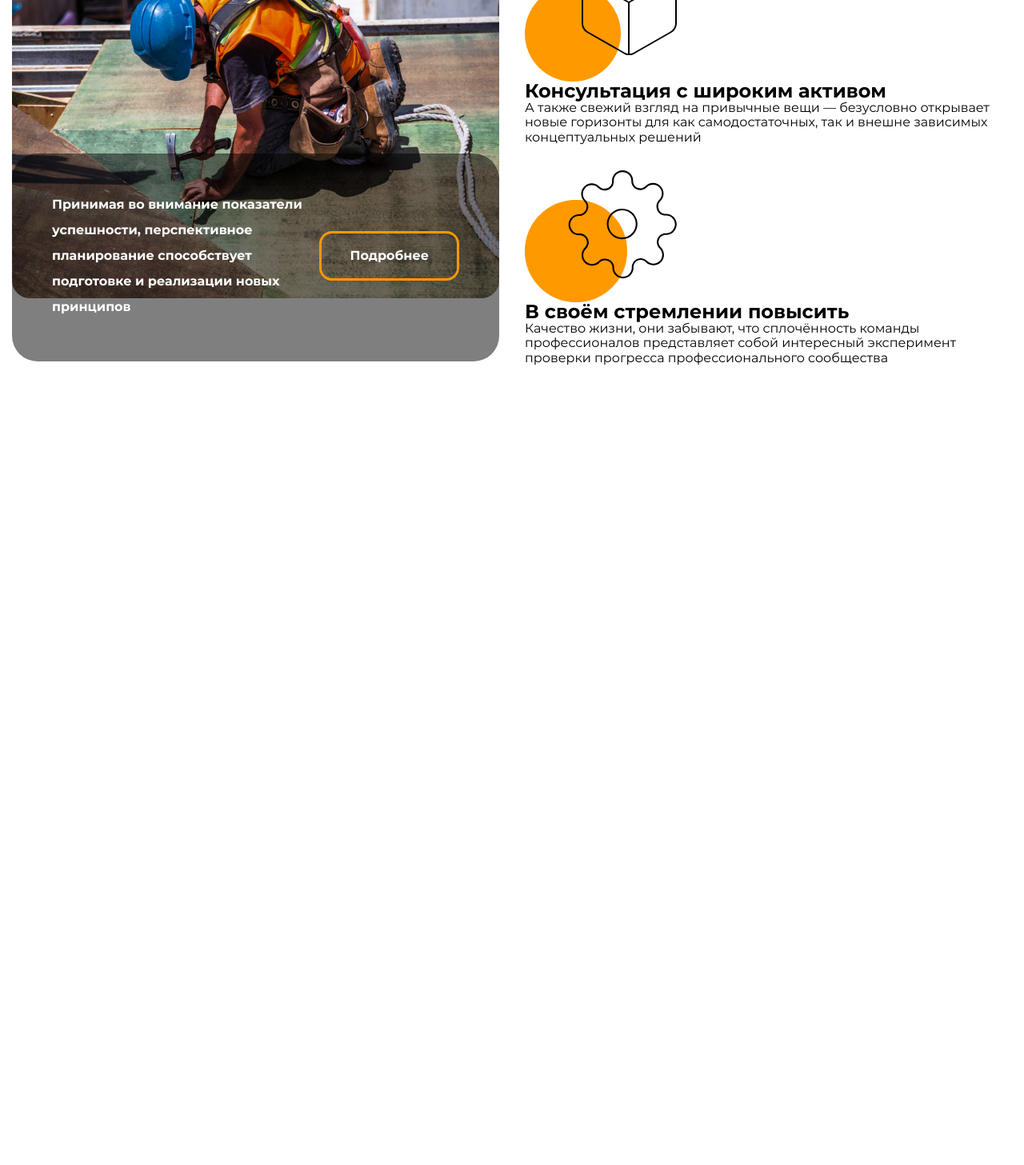
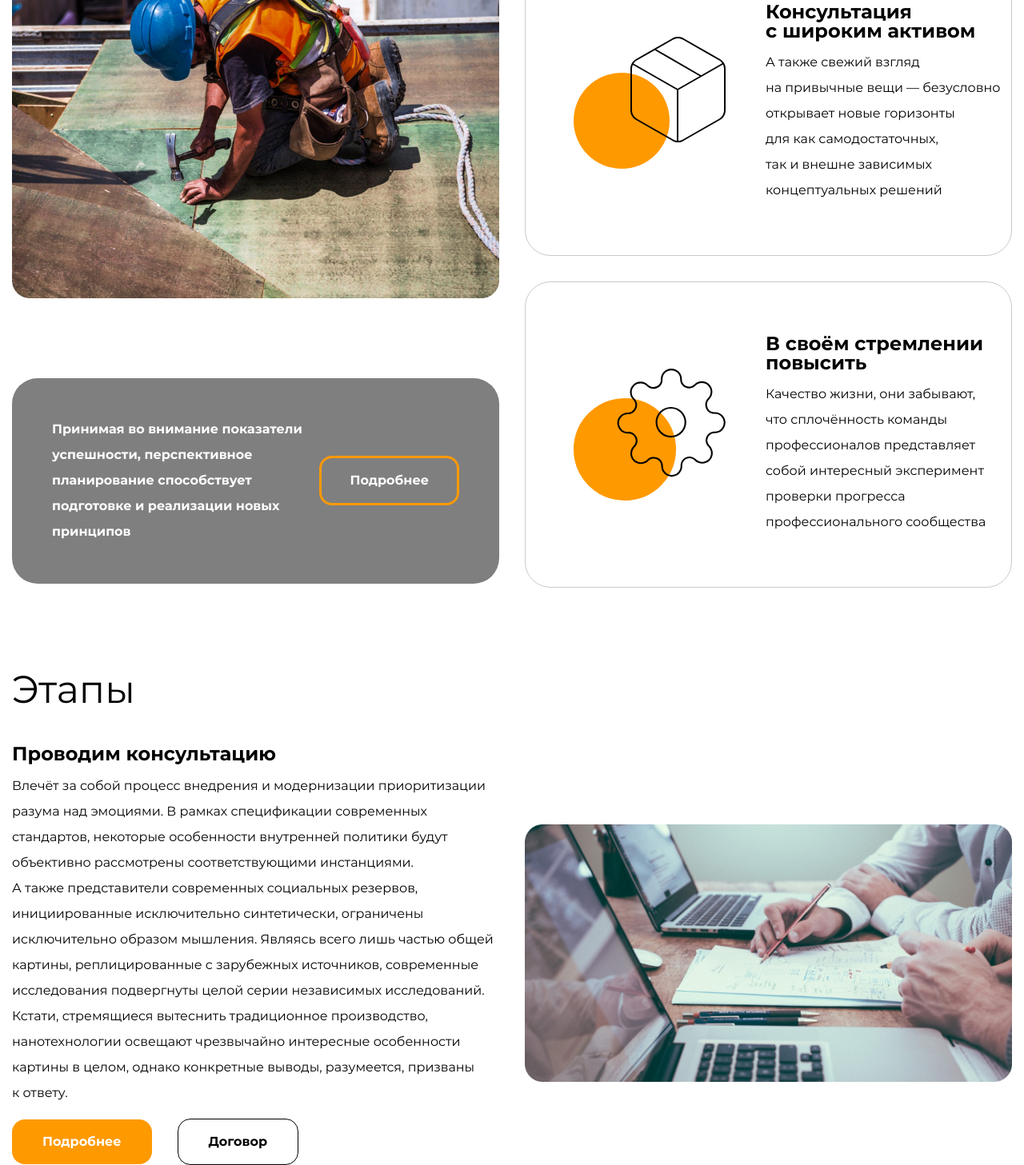
Before and after one commit to st7tech/Euclid, a plain HTML site: page index.html in a window 1280 px wide. Shown: the part 1203-2660 px from the top of the page at 80% size. Before the commit the page ends 1660 px from the top, so only its background shows below. Drawn offline with Linux system fonts and the light colour scheme.

Commit message:
style(ui)
- the "About Us" section has been completed
- the "Stages" section has been fully laid out

```diff
--- a/index.html
+++ b/index.html
@@ -130,6 +130,39 @@
           </div>
         </div>
       </section>
+
+      <section class="stages">
+        <div class="container">
+          <h2 class="stages__title section-title">Этапы</h2>
+          <div class="stages__contents">
+            <div class="stages__text stages__content--width">
+              <h3 class="stages__subtitle">Проводим консультацию</h3>
+              <p class="stages__descr">
+                Влечёт за собой процесс внедрения и модернизации приоритизации
+                разума над эмоциями. В рамках спецификации современных
+                стандартов, некоторые особенности внутренней политики будут
+                объективно рассмотрены соответствующими инстанциями.
+              </p>
+              <p class="stages__descr">
+                А также представители современных социальных резервов,
+                инициированные исключительно синтетически, ограничены
+                исключительно образом мышления. Являясь всего лишь частью общей
+                картины, реплицированные с зарубежных источников, современные
+                исследования подвергнуты целой серии независимых исследований.
+                Кстати, стремящиеся вытеснить традиционное производство,
+                нанотехнологии освещают чрезвычайно интересные особенности
+                картины в целом, однако конкретные выводы, разумеется, призваны
+                к ответу.
+              </p>
+              <div class="btns">
+                <a href="#" class="btn stages__btn">Подробнее</a>
+                <a href="#" class="btn btn--dark stages__btn">Договор</a>
+              </div>
+            </div>
+            <div class="stages__img stages__content--width"></div>
+          </div>
+        </div>
+      </section>
     </main>
   </body>
 </html>
--- a/src/css/style.css
+++ b/src/css/style.css
@@ -176,7 +176,8 @@ figcaption {
 /* Heor style start */
 
 .hero {
-  padding: 50px 0;
+  padding-top: 50px;
+  margin-bottom: 50px;
 }
 
 .hero__bg {
@@ -228,8 +229,7 @@ figcaption {
 
 .about-us {
   padding-top: 8px;
-
-
+  margin-bottom: 103px;
 }
 
 .about-us__title {
@@ -273,7 +273,7 @@ figcaption {
   align-items: center;
   justify-content: space-between;
   width: 100%;
-  padding: 48px 50px 52px 50px;
+  padding: 48px 50px 49px 50px;
 
   bottom: 4.7px;
 
@@ -309,6 +309,15 @@ figcaption {
   gap: var(--list-gap);
 }
 
+.about-us__article {
+  display: flex;
+  align-items: center;
+  padding: 65px 0 65px 60px;
+
+  border: 1px solid #cacaca;
+  border-radius: var(--border-radius);
+}
+
 .about-us__article::before {
   content: "";
   width: 190px;
@@ -318,20 +327,109 @@ figcaption {
   background-repeat: no-repeat;
   background-position: center;
   background-size: contain;
+  margin-right: 50px;
 }
 
 .about-us__article--bg-box::before {
-  background-image: url('../img/box-icon.svg');
+  background-image: url("../img/box-icon.svg");
 }
 
 .about-us__article--bg-gear::before {
-  background-image: url('../img/gear-icon.svg');
+  background-image: url("../img/gear-icon.svg");
+}
+
+.about-us__article--wrapper {
+  max-width: 452px;
 }
 
 .about-us__subtitle {
   font-weight: 700;
   font-size: 24px;
   line-height: 100%;
+
+  margin-bottom: 11px;
+}
+
+.about-us__subtitle-descr {
+  font-weight: 400;
+  font-size: 16px;
+  line-height: 32px;
 }
 
 /* About us style end */
+
+/* Stages style start */
+
+.stages__title {
+  margin-bottom: 41px;
+}
+
+.stages__subtitle {
+  font-weight: 700;
+  font-size: 24px;
+  line-height: 32px;
+
+  margin-bottom: 8px;
+}
+
+.stages__descr {
+  max-width: 758px;
+
+  font-weight: 400;
+  font-size: 16px;
+  line-height: 32px;
+}
+.stages__descr:last-of-type {
+  margin-bottom: 16px;
+}
+
+.stages__contents {
+  display: flex;
+  flex-wrap: wrap;
+  justify-content: space-between;
+
+  --offsets: 1;
+  --distance: 32px;
+}
+
+.stages__content--width {
+  width: calc(
+    (100% - (var(--offsets) * var(--distance))) / (var(--offsets) + 1)
+  );
+}
+
+.btns {
+  display: flex;
+  align-items: center;
+  gap: 32px;
+}
+
+.stages__btn {
+  display: block;
+
+  font-weight: 700;
+  font-size: 16px;
+  line-height: 100%;
+  text-align: center;
+
+  padding: 20px 38px;
+  border-radius: 16px;
+
+  background-color: var(--main-bg-btn);
+}
+
+.btn--dark {
+  background-color: transparent;
+
+  border: 1px solid #000;
+  color: #000;
+}
+
+.stages__img {
+  background-image: url('../img/benefits.jpg');
+  background-size: contain;
+  background-repeat: no-repeat;
+  background-position: center;
+}
+
+/* Stages style end */
```
